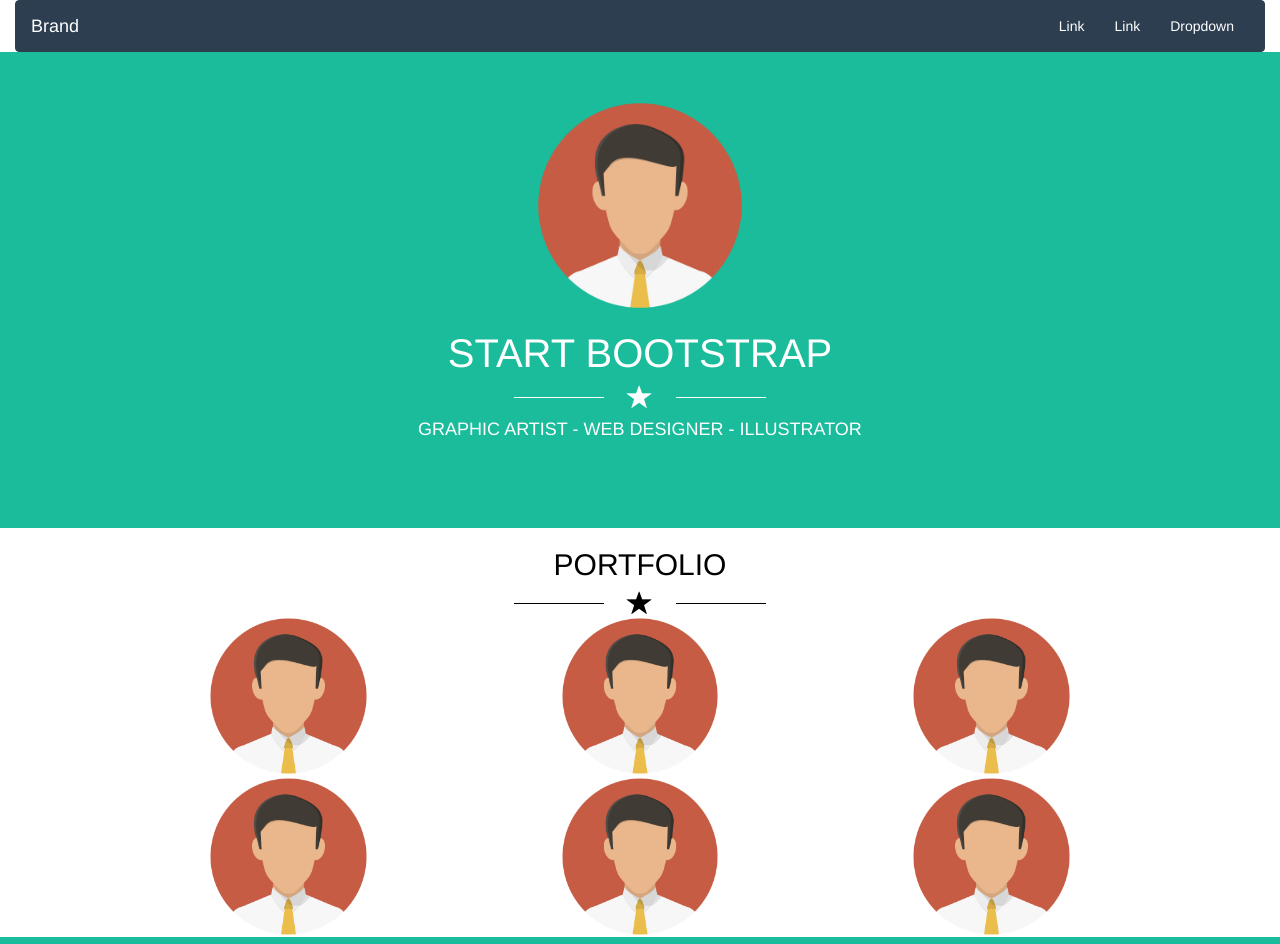
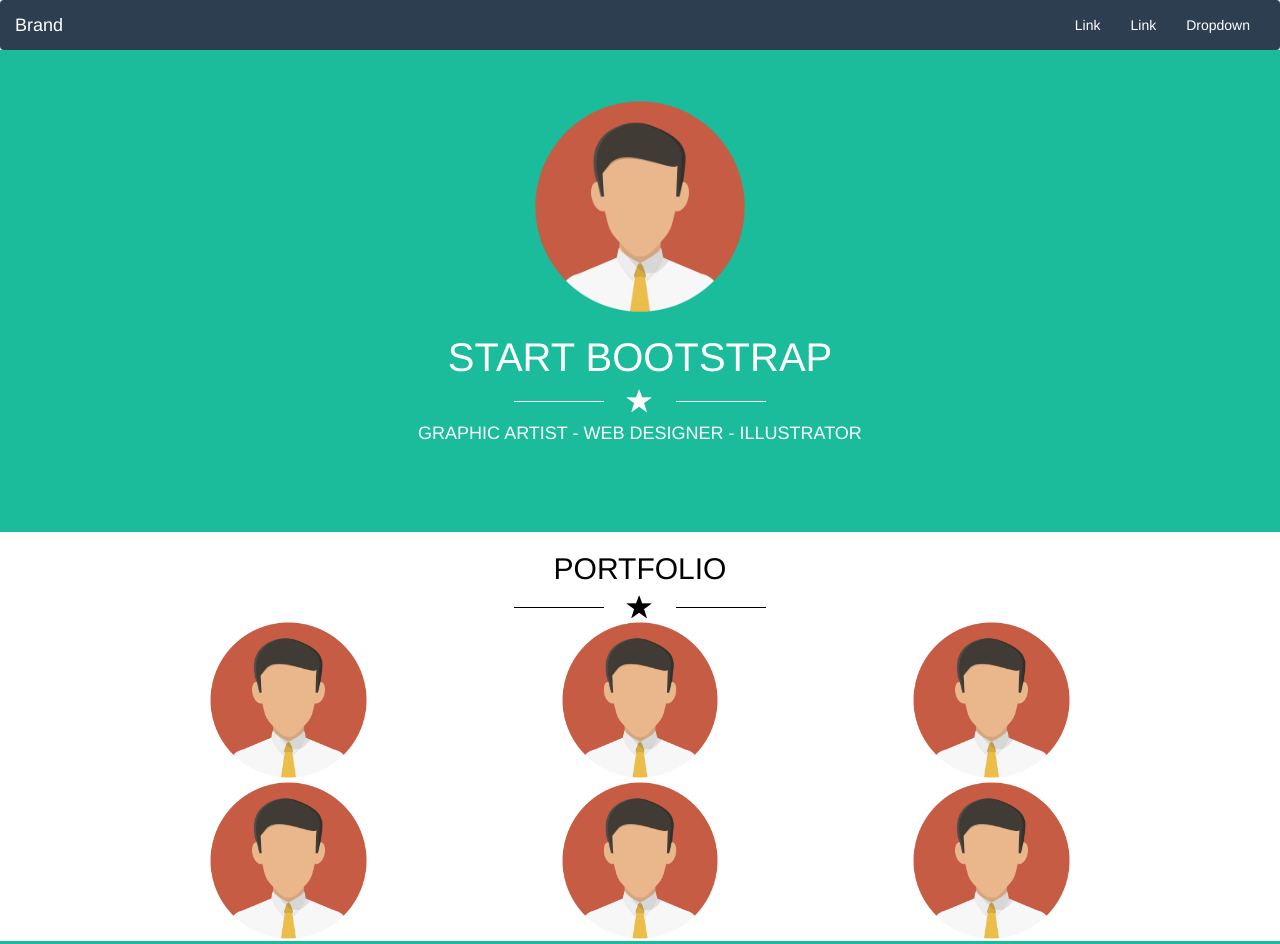
Before and after one commit to ChristianPucci91/html-css-bootstrap-freelancer, a plain HTML site: page index.html in a window 1280 px wide. Shown: the top 944 px of the page. Drawn offline with nearby package versions, Linux system fonts and the light colour scheme.

Commit message:
Fixing side padding

```diff
--- a/css/style.css
+++ b/css/style.css
@@ -5,6 +5,10 @@ img {
   height: auto;
 }
 
+#padding {
+  padding-left: 0;
+  padding-right: 0;
+}
 /* Star title section */
 
 .star {
@@ -40,10 +44,7 @@ img {
   margin-bottom: 0px;
   border-color:#2c3e50;
   background-color: #2c3e50;
-}
-
-#nav_text_color {
-  color:white;
+  border:0;
 }
 
 #nav_text_color a {
@@ -99,12 +100,6 @@ img {
 
 /* Section rules */
 
-.section1 {
-  text-align: center;
-  margin:auto;
-  width: 100%;
-}
-
 .section_img {
   text-align: center;
 }
--- a/index.html
+++ b/index.html
@@ -14,7 +14,7 @@
 
   <body>
 
-    <div class="container-fluid">
+    <div id="padding" class="container-fluid">
 
       <!-- //// HEADER /// -->
       <header>
```
